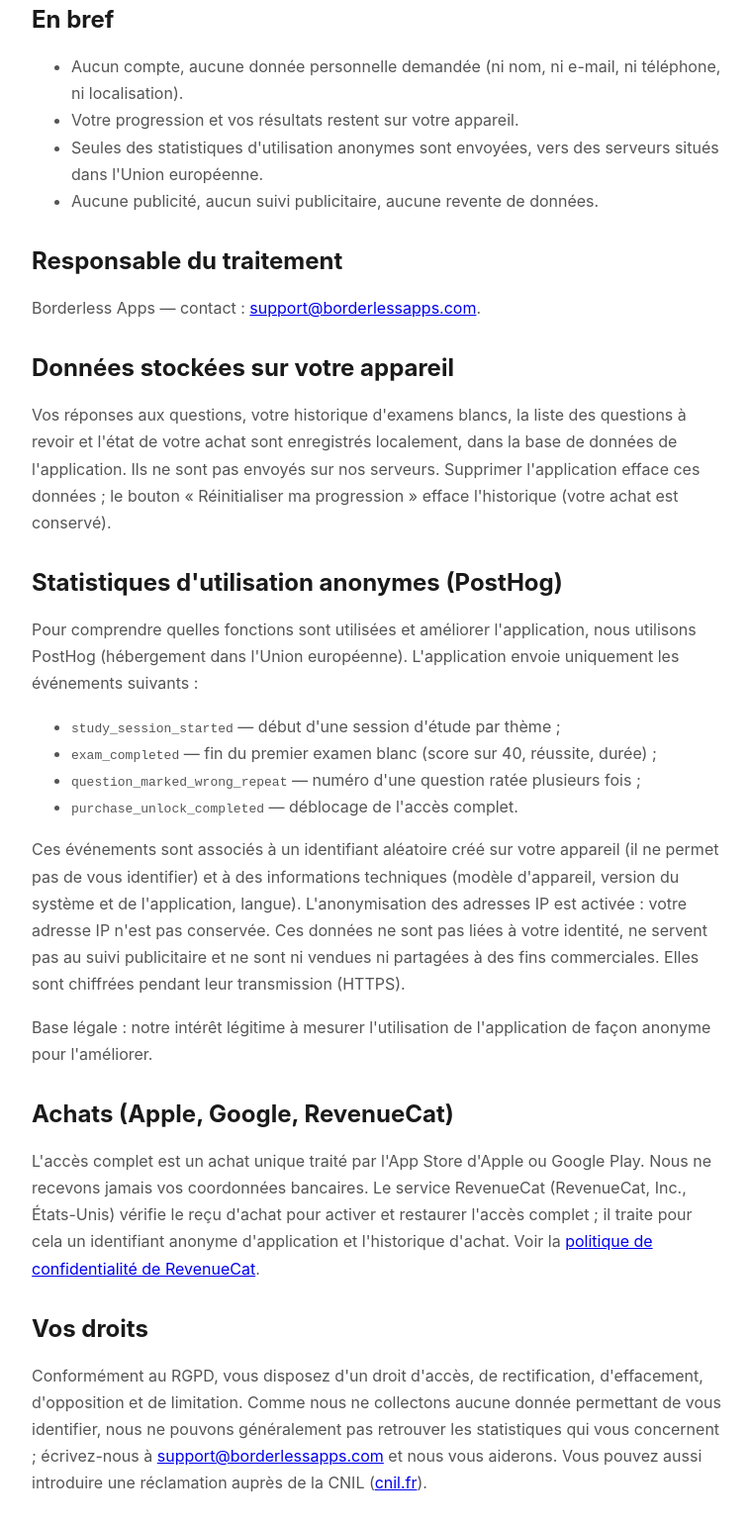
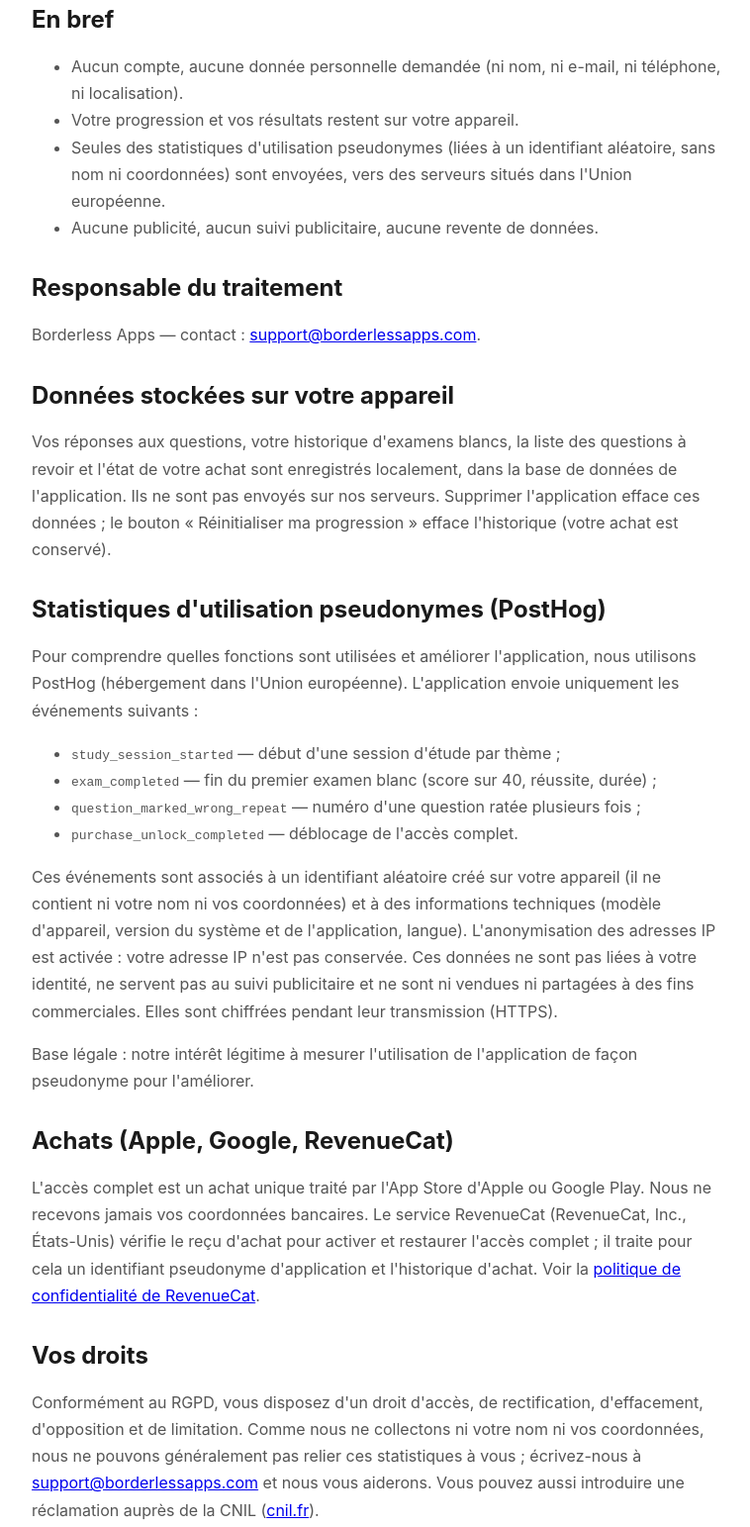
Before and after one commit to ozy87/borderlessapps-site, a plain HTML site: page LivretCitoyen/PrivacyPolicy/index.html in a window 1280 px wide. Shown: the part 260-1803 px from the top of the page at 99% size, without its empty margins (258-1016 px from the left). Drawn offline with Linux system fonts and the light colour scheme.

Commit message:
Livret du Citoyen privacy policy: pseudonymous (not anonymous) analytics wording
Co-Authored-By: Claude Opus 5.5 <noreply@anthropic.com>

```diff
--- a/LivretCitoyen/PrivacyPolicy/index.html
+++ b/LivretCitoyen/PrivacyPolicy/index.html
@@ -20,7 +20,7 @@
   <ul>
     <li>Aucun compte, aucune donnée personnelle demandée (ni nom, ni e-mail, ni téléphone, ni localisation).</li>
     <li>Votre progression et vos résultats restent sur votre appareil.</li>
-    <li>Seules des statistiques d'utilisation anonymes sont envoyées, vers des serveurs situés dans l'Union européenne.</li>
+    <li>Seules des statistiques d'utilisation pseudonymes (liées à un identifiant aléatoire, sans nom ni coordonnées) sont envoyées, vers des serveurs situés dans l'Union européenne.</li>
     <li>Aucune publicité, aucun suivi publicitaire, aucune revente de données.</li>
   </ul>
 
@@ -30,7 +30,7 @@
   <h2>Données stockées sur votre appareil</h2>
   <p>Vos réponses aux questions, votre historique d'examens blancs, la liste des questions à revoir et l'état de votre achat sont enregistrés localement, dans la base de données de l'application. Ils ne sont pas envoyés sur nos serveurs. Supprimer l'application efface ces données ; le bouton « Réinitialiser ma progression » efface l'historique (votre achat est conservé).</p>
 
-  <h2>Statistiques d'utilisation anonymes (PostHog)</h2>
+  <h2>Statistiques d'utilisation pseudonymes (PostHog)</h2>
   <p>Pour comprendre quelles fonctions sont utilisées et améliorer l'application, nous utilisons PostHog (hébergement dans l'Union européenne). L'application envoie uniquement les événements suivants :</p>
   <ul>
     <li><code>study_session_started</code> — début d'une session d'étude par thème ;</li>
@@ -38,14 +38,14 @@
     <li><code>question_marked_wrong_repeat</code> — numéro d'une question ratée plusieurs fois ;</li>
     <li><code>purchase_unlock_completed</code> — déblocage de l'accès complet.</li>
   </ul>
-  <p>Ces événements sont associés à un identifiant aléatoire créé sur votre appareil (il ne permet pas de vous identifier) et à des informations techniques (modèle d'appareil, version du système et de l'application, langue). L'anonymisation des adresses IP est activée : votre adresse IP n'est pas conservée. Ces données ne sont pas liées à votre identité, ne servent pas au suivi publicitaire et ne sont ni vendues ni partagées à des fins commerciales. Elles sont chiffrées pendant leur transmission (HTTPS).</p>
-  <p>Base légale : notre intérêt légitime à mesurer l'utilisation de l'application de façon anonyme pour l'améliorer.</p>
+  <p>Ces événements sont associés à un identifiant aléatoire créé sur votre appareil (il ne contient ni votre nom ni vos coordonnées) et à des informations techniques (modèle d'appareil, version du système et de l'application, langue). L'anonymisation des adresses IP est activée : votre adresse IP n'est pas conservée. Ces données ne sont pas liées à votre identité, ne servent pas au suivi publicitaire et ne sont ni vendues ni partagées à des fins commerciales. Elles sont chiffrées pendant leur transmission (HTTPS).</p>
+  <p>Base légale : notre intérêt légitime à mesurer l'utilisation de l'application de façon pseudonyme pour l'améliorer.</p>
 
   <h2>Achats (Apple, Google, RevenueCat)</h2>
-  <p>L'accès complet est un achat unique traité par l'App Store d'Apple ou Google Play. Nous ne recevons jamais vos coordonnées bancaires. Le service RevenueCat (RevenueCat, Inc., États-Unis) vérifie le reçu d'achat pour activer et restaurer l'accès complet ; il traite pour cela un identifiant anonyme d'application et l'historique d'achat. Voir la <a href="https://www.revenuecat.com/privacy">politique de confidentialité de RevenueCat</a>.</p>
+  <p>L'accès complet est un achat unique traité par l'App Store d'Apple ou Google Play. Nous ne recevons jamais vos coordonnées bancaires. Le service RevenueCat (RevenueCat, Inc., États-Unis) vérifie le reçu d'achat pour activer et restaurer l'accès complet ; il traite pour cela un identifiant pseudonyme d'application et l'historique d'achat. Voir la <a href="https://www.revenuecat.com/privacy">politique de confidentialité de RevenueCat</a>.</p>
 
   <h2>Vos droits</h2>
-  <p>Conformément au RGPD, vous disposez d'un droit d'accès, de rectification, d'effacement, d'opposition et de limitation. Comme nous ne collectons aucune donnée permettant de vous identifier, nous ne pouvons généralement pas retrouver les statistiques qui vous concernent ; écrivez-nous à <a href="mailto:support@borderlessapps.com">support@borderlessapps.com</a> et nous vous aiderons. Vous pouvez aussi introduire une réclamation auprès de la CNIL (<a href="https://www.cnil.fr/fr/plaintes">cnil.fr</a>).</p>
+  <p>Conformément au RGPD, vous disposez d'un droit d'accès, de rectification, d'effacement, d'opposition et de limitation. Comme nous ne collectons ni votre nom ni vos coordonnées, nous ne pouvons généralement pas relier ces statistiques à vous ; écrivez-nous à <a href="mailto:support@borderlessapps.com">support@borderlessapps.com</a> et nous vous aiderons. Vous pouvez aussi introduire une réclamation auprès de la CNIL (<a href="https://www.cnil.fr/fr/plaintes">cnil.fr</a>).</p>
 
   <h2>Enfants</h2>
   <p>L'application s'adresse aux adultes qui préparent l'examen civique. Elle ne collecte sciemment aucune donnée concernant des enfants.</p>
```
